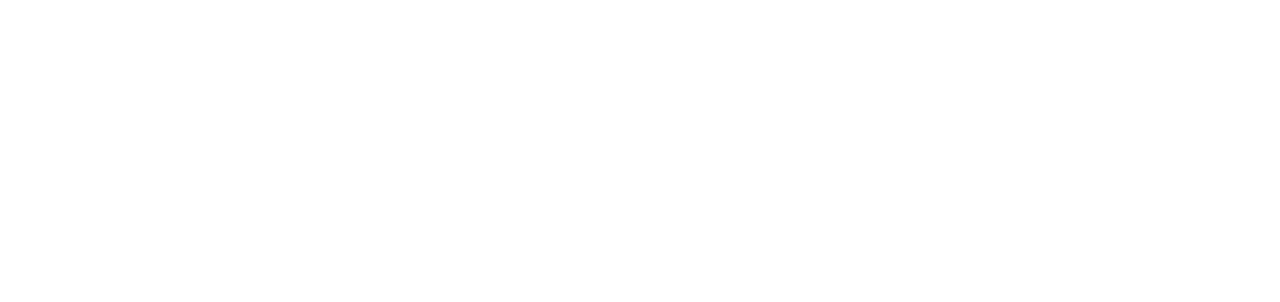
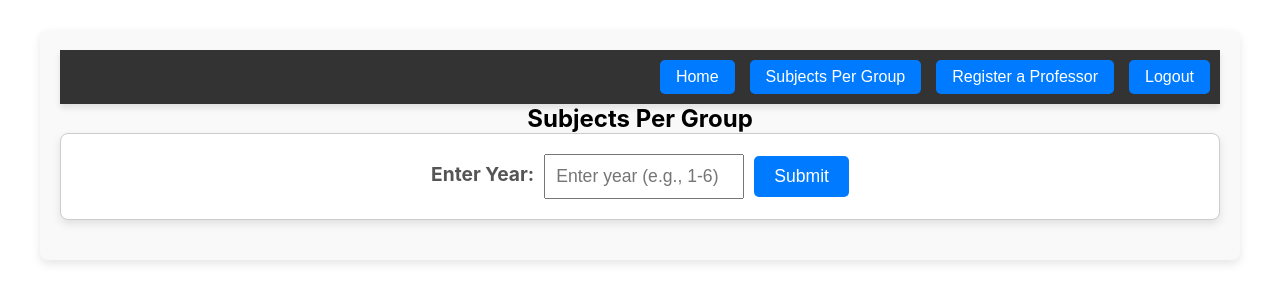
Before and after one commit to Project-S5/admin-front-end, a React (Create React App) app: page /subjects-per-group in a window 1280 px wide. Before the commit this address had no page. Shown: the top 302 px of the page. Built offline with nearby package versions, Linux system fonts and the light colour scheme; sample sign-in values are in the browser's storage.

Commit message:
Implemented SubjectsPerGroup

```diff
--- a/src/App.js
+++ b/src/App.js
@@ -6,6 +6,7 @@
 import { Navigate } from 'react-router-dom'; // Import Navigate
 import LessonDetails from './pages/LessonDetails';
 import RegisterProfessor from './pages/RegisterProfessor';
+import SubjectsPerGroup from './pages/SubjectsPerGroup';
 
 const App = () => {
   const isAuthenticated = !!localStorage.getItem('access_token');
@@ -20,6 +21,7 @@
         />
         <Route path="/lesson/:lessonId/students" element={isAuthenticated ? <LessonDetails />: <Navigate to="/" />} />
         <Route path="/register-professor" element={isAuthenticated ? <RegisterProfessor />: <Navigate to="/" />} />
+        <Route path="/subjects-per-group" element={isAuthenticated ? <SubjectsPerGroup />: <Navigate to="/" />} />
         {/* <Route path="/" element={<Navigate to="/" />} /> */}
       </Routes>
     </Router>
--- a/src/components/Navbar.js
+++ b/src/components/Navbar.js
@@ -24,11 +24,16 @@
     // Redirect to the registration page (e.g., '/register-professor')
     navigate('/admin-dashboard');
   };
+  const handleSubjectsPerGroup = () => {
+    // Redirect to the registration page (e.g., '/register-professor')
+    navigate('/subjects-per-group');
+  };
 
   return (
     <nav className="navbar">
       <div className="navbar-content navbar-right">
-        <button className="register-btn" onClick={handleDashboard}>Dashboard</button>
+        <button className="register-btn" onClick={handleDashboard}>Home</button>
+        <button className="register-btn" onClick={handleSubjectsPerGroup}>Subjects Per Group</button>
         <button className="register-btn" onClick={handleRegister}>Register a Professor</button>
         <button className="logout-btn" onClick={handleLogout}>Logout</button>
 
--- a/src/pages/AdminDashboard.js
+++ b/src/pages/AdminDashboard.js
@@ -84,9 +84,10 @@
         ) : (
           lessons.map((lesson) => (
             <div className="lesson" key={lesson.id}>
-              <h3>Lesson ID: {lesson.id}</h3>
+              <h3>{lesson.subject_name}</h3> {/* Swapped position */}
+              <p><strong>Lesson ID:</strong> {lesson.id}</p> {/* Moved Lesson ID here */}
               <p><strong>Group Number:</strong> {lesson.group_number}</p>
-              <p><strong>Professor ID:</strong> {lesson.professor}</p>
+              <p><strong>Professor:</strong> {lesson.professor_full_name}</p>
               <p><strong>Status:</strong> {lesson.status}</p>
               <p><strong>Date and Time:</strong> {new Date(lesson.date_time).toLocaleString()}</p>
               <button onClick={() => navigate(`/lesson/${lesson.id}/students`)}>
--- /dev/null
+++ b/src/pages/SubjectsPerGroup.css
@@ -0,0 +1,78 @@
+.subjects-per-group {
+    max-width: 1200px;
+    margin: 30px auto;
+    padding: 20px;
+    background-color: #f9f9f9;
+    border-radius: 8px;
+    box-shadow: 0 4px 10px rgba(0, 0, 0, 0.1);
+  }
+
+  h2 {
+    text-align: center;
+  }
+
+  .year-form {
+    display: flex;
+    justify-content: center;
+    align-items: center;
+    margin-bottom: 20px;
+  }
+
+  .year-form label {
+    margin-right: 10px;
+    font-size: 1.2em;
+  }
+
+  .year-form input {
+    padding: 10px;
+    font-size: 1.1em;
+    width: 200px;
+    margin-right: 10px;
+  }
+
+  .year-form button {
+    padding: 10px 20px;
+    font-size: 1.1em;
+    cursor: pointer;
+  }
+
+  .loading-message,
+  .error-container {
+    text-align: center;
+    font-size: 1.2em;
+    color: #555;
+  }
+
+  .error-container .error-message {
+    background-color: #f8d7da;
+    border: 1px solid #f5c6cb;
+    padding: 20px;
+    margin-top: 20px;
+  }
+
+  .retry-button {
+    background-color: #ff6f61;
+    color: white;
+    padding: 10px 20px;
+    border: none;
+    cursor: pointer;
+  }
+
+  table {
+    width: 100%;
+    border-collapse: collapse;
+    margin-top: 20px;
+  }
+
+  table, th, td {
+    border: 1px solid #ddd;
+  }
+
+  th, td {
+    padding: 10px;
+    text-align: center;
+  }
+
+  th {
+    background-color: #f2f2f2;
+  }
--- /dev/null
+++ b/src/pages/SubjectsPerGroup.js
@@ -0,0 +1,136 @@
+import React, { useState } from 'react';
+import { useNavigate } from 'react-router-dom';
+import Navbar from '../components/Navbar'; // Import the Navbar component
+import './SubjectsPerGroup.css'; // Import the CSS for styling
+
+const SubjectsPerGroup = () => {
+  const navigate = useNavigate(); // Initialize the useNavigate hook
+  const [year, setYear] = useState(''); // State to hold the year input
+  const [subjectsData, setSubjectsData] = useState([]); // Store subjects data
+  const [loading, setLoading] = useState(false); // Loading state
+  const [error, setError] = useState(null); // Error state
+
+  // Function to fetch subjects data from API
+  const fetchSubjects = async () => {
+    setLoading(true); // Start loading
+    setError(null); // Reset any previous errors
+    try {
+      const token = localStorage.getItem('access_token'); // Retrieve the token from localStorage or cookies
+
+      console.log('Token:', token); // Log token for debugging
+
+      if (!token) {
+        throw new Error('You are not authorized to view this data. Please log in.');
+      }
+
+      const response = await fetch(`http://localhost:8000/api/dashboard/subjects_per_group?year=${year}`, {
+        method: 'GET',
+        headers: {
+          'Authorization': `Bearer ${token}`, // Send the token in the Authorization header
+          'Content-Type': 'application/json',
+        },
+      });
+
+      if (!response.ok) {
+        throw new Error(`Failed to fetch subjects data. Status: ${response.status}`);
+      }
+
+      const data = await response.json();
+      setSubjectsData(data); // Update state with fetched data
+    } catch (error) {
+      setError(error.message); // Update error state if there's an error
+    } finally {
+      setLoading(false); // Stop loading
+    }
+  };
+
+  // Handle year input change
+  const handleYearChange = (e) => {
+    setYear(e.target.value); // Update year state with the user's input
+  };
+
+  // Handle form submission to fetch data
+  const handleYearSubmit = (e) => {
+    e.preventDefault();
+    if (year) {
+      fetchSubjects(); // Call fetchSubjects to get the data based on the selected year
+    }
+  };
+
+  // Handle retry when an error occurs
+  const handleRetry = () => {
+    setError(null); // Clear the error
+    setLoading(true); // Set loading state to true to trigger refetch
+    fetchSubjects(); // Retry fetching the data
+  };
+
+  return (
+    <div className="subjects-per-group">
+      <Navbar />
+      <h2>Subjects Per Group</h2>
+
+      {/* Input Field to Enter Year */}
+      <form onSubmit={handleYearSubmit} className="year-form">
+        <label htmlFor="year">Enter Year:</label>
+        <input
+          type="text"
+          id="year"
+          value={year}
+          onChange={handleYearChange}
+          placeholder="Enter year (e.g., 1-6)"
+        />
+        <button type="submit">Submit</button>
+      </form>
+
+      {loading && <div className="loading-message">Loading...</div>}
+
+      {error && (
+        <div className="error-container">
+          <div className="error-message">
+            <h3>Error: {error}</h3>
+            <p>There was an issue fetching the data. Please try again later.</p>
+            <button onClick={handleRetry} className="retry-button">
+              Retry
+            </button>
+          </div>
+        </div>
+      )}
+
+      {!loading && !error && subjectsData.length > 0 && (
+        <div>
+          <h3>Subjects for Year {year}</h3>
+          <table>
+            <thead>
+              <tr>
+                <th>Subject</th>
+                <th>Professor</th>
+                <th>Type</th>
+                <th>Group Number</th>
+                <th>Year</th>
+                <th>Faculty</th>
+                <th>Total Lessons</th>
+                <th>Remaining Lessons</th>
+              </tr>
+            </thead>
+            <tbody>
+              {subjectsData.map((subject) => (
+                <tr key={subject.id}>
+                  <td>{subject.subject}</td>
+                  <td>{subject.professor}</td>
+                  <td>{subject.type}</td>
+                  <td>{subject.group_number}</td>
+                  <td>{subject.year}</td>
+                  <td>{subject.faculty}</td>
+                  <td>{subject.total_lessons_number}</td>
+                  <td>{subject.remaining_lessons_number}</td>
+                </tr>
+              ))}
+            </tbody>
+          </table>
+        </div>
+      )}
+    </div>
+  );
+};
+
+export default SubjectsPerGroup;
```
